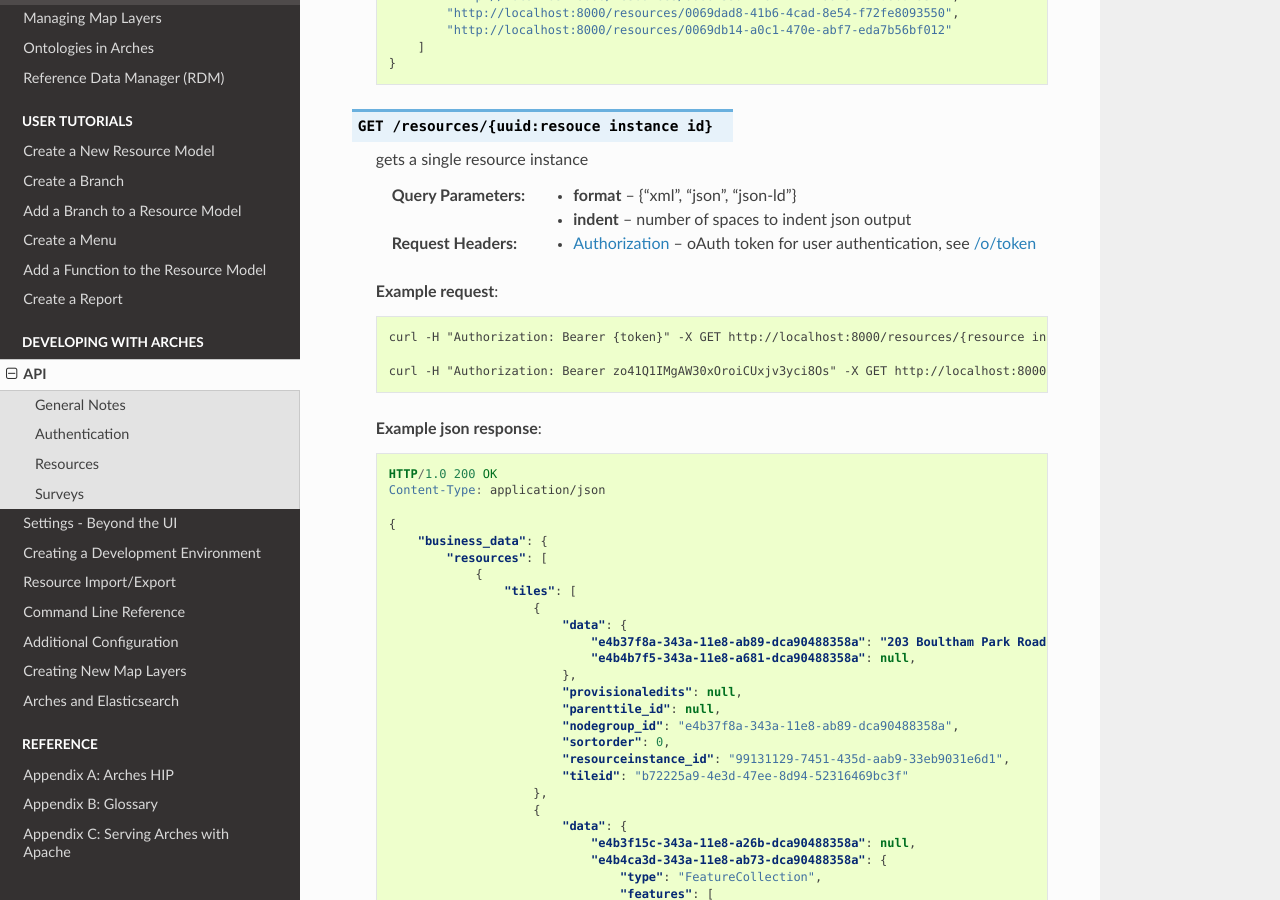
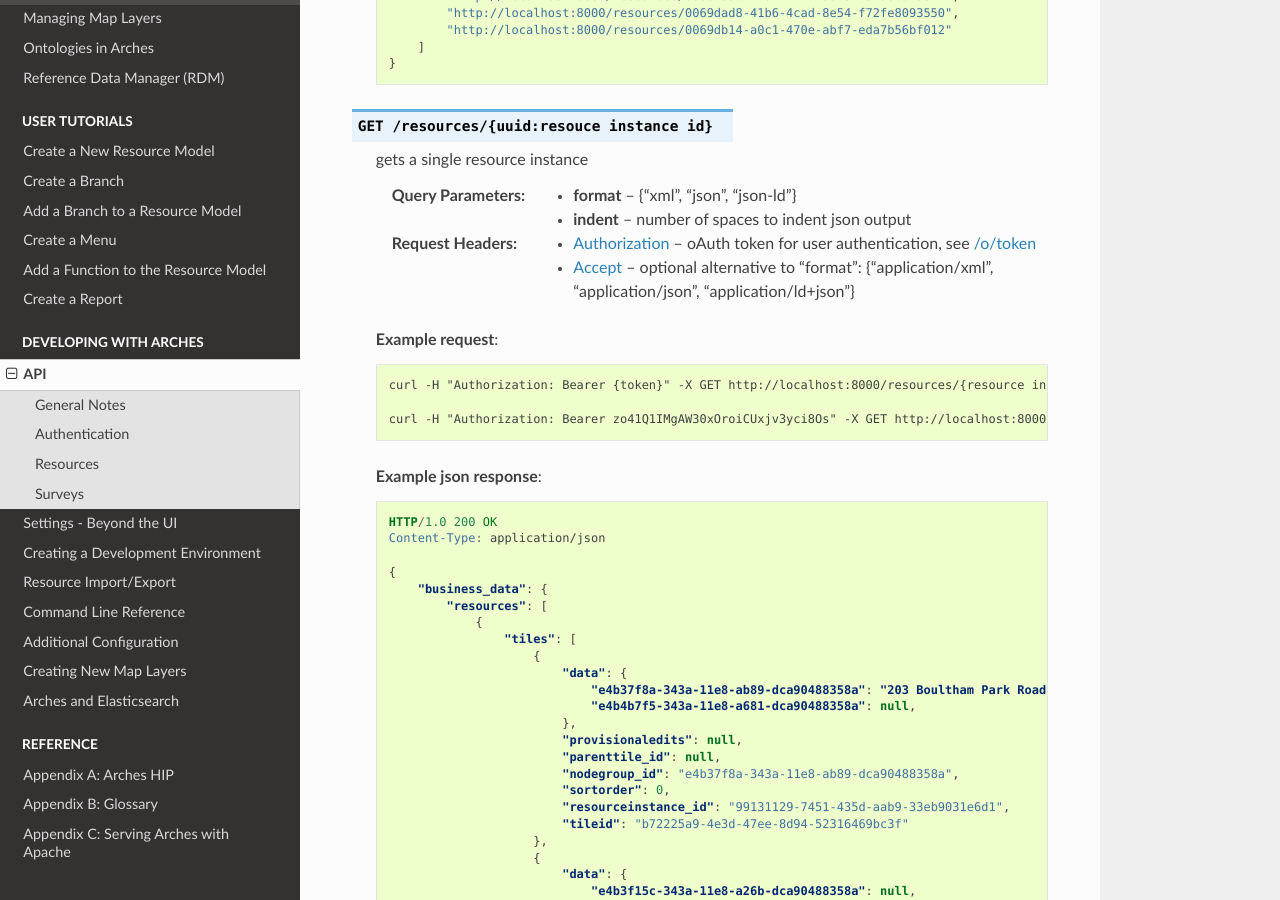
Before and after one commit to archesproject/arches-docs, a Sphinx documentation site: the page built from docs/api.txt, in a window 1280 px wide and 900 px high, scrolled down 3328 px. Built offline with Sphinx 7.4.7 and the Read the Docs theme 2.0.0, drawn with Linux system fonts in a browser that asks for light colours.

Commit message:
adding optional `Accept` header to API docs

```diff
--- a/docs/api.txt
+++ b/docs/api.txt
@@ -253,6 +253,7 @@ Resources
     :query format: {"xml", "json", "json-ld"}
     :query indent: number of spaces to indent json output
     :reqheader Authorization: oAuth token for user authentication, see :ref:`/o/token <auth>`
+    :reqheader Accept: optional alternative to "format": {"application/xml", "application/json", "application/ld+json"}
 
     **Example request**:
 
```
